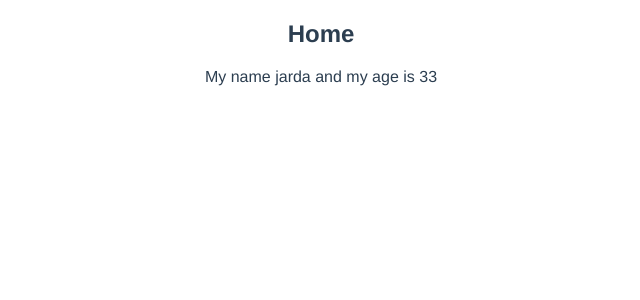
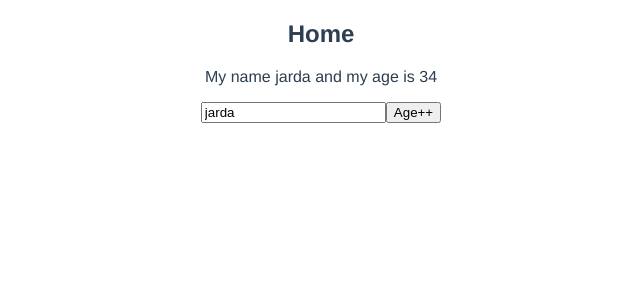
Before and after one commit to jnemec91/vue-tutorial, a Vue app in the folder 6/dojo-blog/: page / in a window 1280 px wide. Shown: the top 300 px of the page, without its empty margins (319-959 px from the left). Built offline with nearby package versions, Linux system fonts and the light colour scheme.

Commit message:
refs with composition api

```diff
--- a/6/dojo-blog/src/views/HomeView.vue
+++ b/6/dojo-blog/src/views/HomeView.vue
@@ -1,27 +1,37 @@
 <template>
   <div class="home">
     <h2 @click="handleClick">Home</h2>
-    My name {{ name }} and my age is {{ age }}
+    <p ref="p">My name {{ name }} and my age is {{ age }}</p>
   </div>
+  <input type="text" v-model="name">
+  <button @click="age++">Age++</button>
 </template>
 
 <script>
 // @ is an alias to /src
-
+import { ref } from "vue";
 
 export default {
   name: 'HomeView',
   setup() {
+    const p = ref(null)
+    console.log(p, p.value)
+
     console.log('setup')
-    let name = 'jarda'
-    let age = 33
+    // ref makes variable reactive (vue reacts to their change and updates dom)
+    let name = ref('jarda')
+    let age = ref(33)
+
+    // when assigning to the refs, use .value
+    age.value += 1
 
     const handleClick = () => {
-      console.log('Youve killed me!')
+      console.log(p, p.value)
+      p.value.textContent = 'Button clicked'
     }
 
     return {
-      name, age, handleClick
+      name, age, handleClick, p
     }
   },
 }
```
